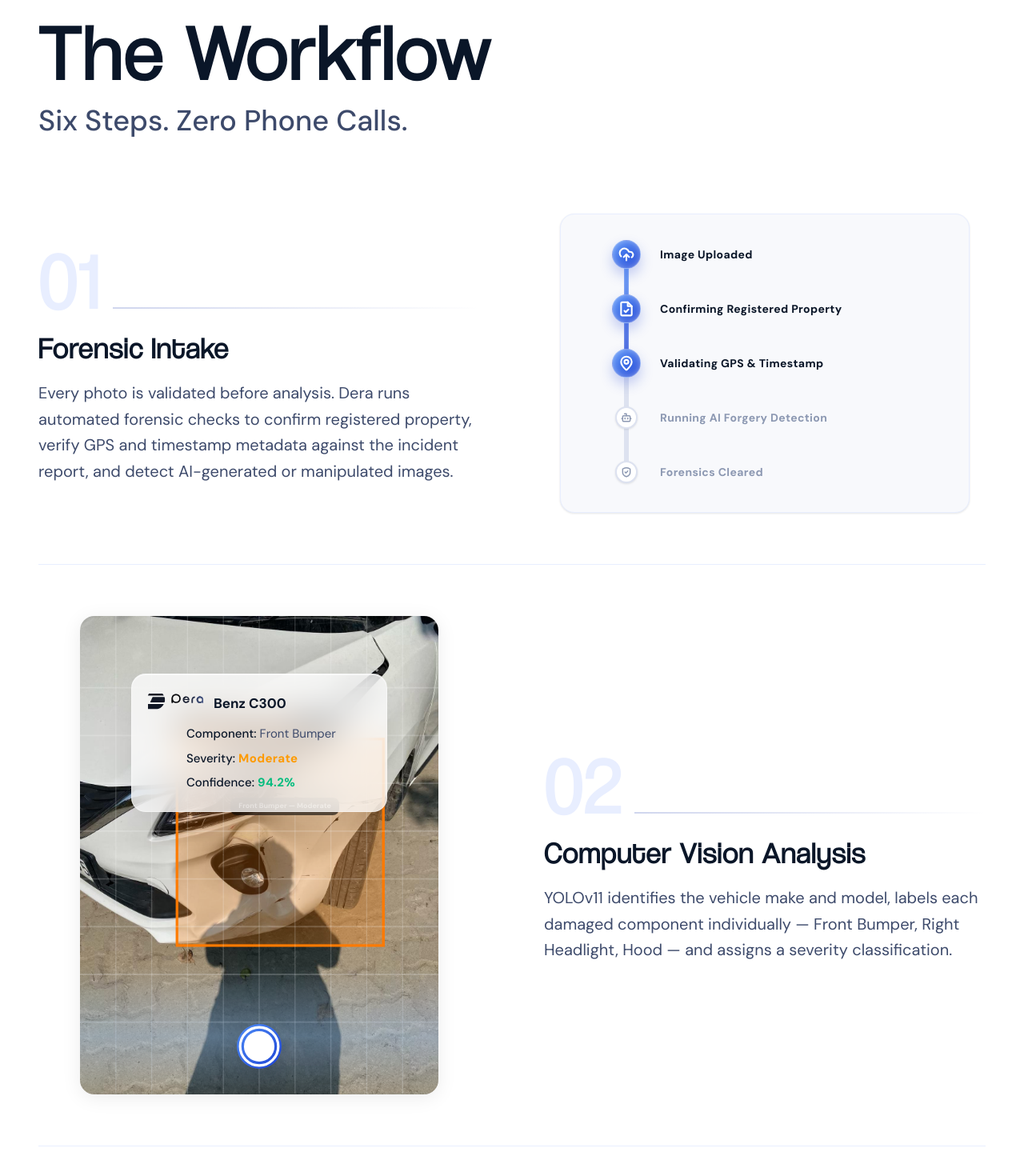
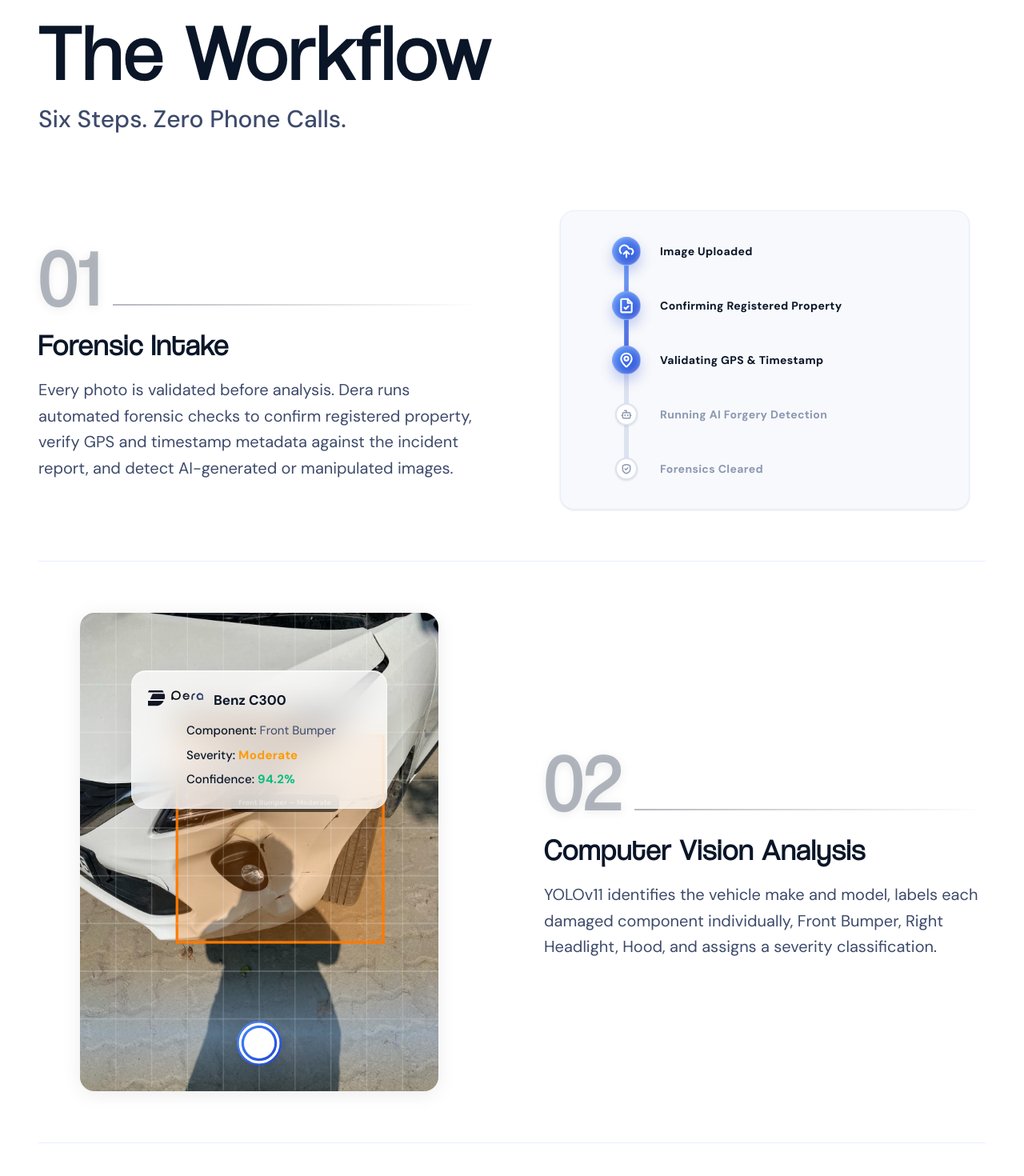
Before and after one commit to DavidErameh/dera, a Next.js app: page / in a window 1280 px wide. Shown: the part 3740-5210 px from the top of the page at 80% size. Built offline with nearby package versions, Linux system fonts and the light colour scheme.

Commit message:
Update Workflow, Who sections - smaller headings and styling

```diff
--- a/src/components/sections/WhoSection.tsx
+++ b/src/components/sections/WhoSection.tsx
@@ -150,11 +150,11 @@ export const WhoSection = () => {
           transition={{ duration: 0.6, ease: [0, 0, 0.2, 1] }}
           className="text-center mb-16"
         >
-          <h2 className="font-headline text-5xl sm:text-6xl md:text-7xl font-bold text-[#0A1628] leading-[1.05] mb-4">
+          <h2 className="font-headline text-4xl sm:text-5xl md:text-7xl font-bold text-[#0A1628] leading-[1.05] mb-4">
             Built for every party<br />
             <span className="text-[#4F8EF7]">in the claims chain.</span>
           </h2>
-          <p className="text-xl md:text-2xl text-[#3D4A6B]">
+          <p className="text-lg md:text-xl text-[#3D4A6B]">
             One integration. Three experiences transformed.
           </p>
         </motion.div>
--- a/src/components/sections/WorkflowSection.tsx
+++ b/src/components/sections/WorkflowSection.tsx
@@ -19,7 +19,7 @@ const workflowSteps = [
   {
     number: "02",
     title: "Computer Vision Analysis",
-    body: "YOLOv11 identifies the vehicle make and model, labels each damaged component individually — Front Bumper, Right Headlight, Hood — and assigns a severity classification.",
+    body: "YOLOv11 identifies the vehicle make and model, labels each damaged component individually, Front Bumper, Right Headlight, Hood, and assigns a severity classification.",
     image: "/DAMAGED AREA_20260304_004634_0000.png",
   },
   {
@@ -815,10 +815,10 @@ const StepSubSection = ({
       {/* Content side: number + title + description */}
       <div className={isEven ? "md:order-1" : "md:order-2"}>
         <div className="flex items-baseline gap-4 mb-4">
-          <span className="font-headline text-6xl md:text-8xl font-bold text-[#E8EEFF] select-none leading-none">
+          <span className="font-headline text-6xl md:text-8xl font-bold text-gray-500/50 drop-shadow-[0_2px_6px_rgba(0,0,0,0.15)] select-none leading-none">
             {step.number}
           </span>
-          <div className="h-[2px] flex-1 bg-gradient-to-r from-[#1230AA]/20 to-transparent" />
+          <div className="h-[2px] flex-1 bg-gradient-to-r from-[#0A1628]/30 via-[#0A1628]/15 to-transparent backdrop-blur-sm" />
         </div>
         <h3 className="font-headline text-3xl md:text-4xl font-bold text-[#0A1628] mb-5">
           {step.title}
@@ -987,7 +987,7 @@ export const WorkflowSection = () => {
           <h2 className="font-headline text-6xl sm:text-7xl md:text-8xl font-bold text-[#0A1628] leading-[1.05] mb-4">
             The Workflow
           </h2>
-          <p className="text-2xl sm:text-3xl md:text-4xl font-medium text-[#3D4A6B]">
+          <p className="text-xl sm:text-2xl md:text-3xl font-medium text-[#3D4A6B]">
             Six Steps. Zero Phone Calls.
           </p>
         </motion.div>
```
